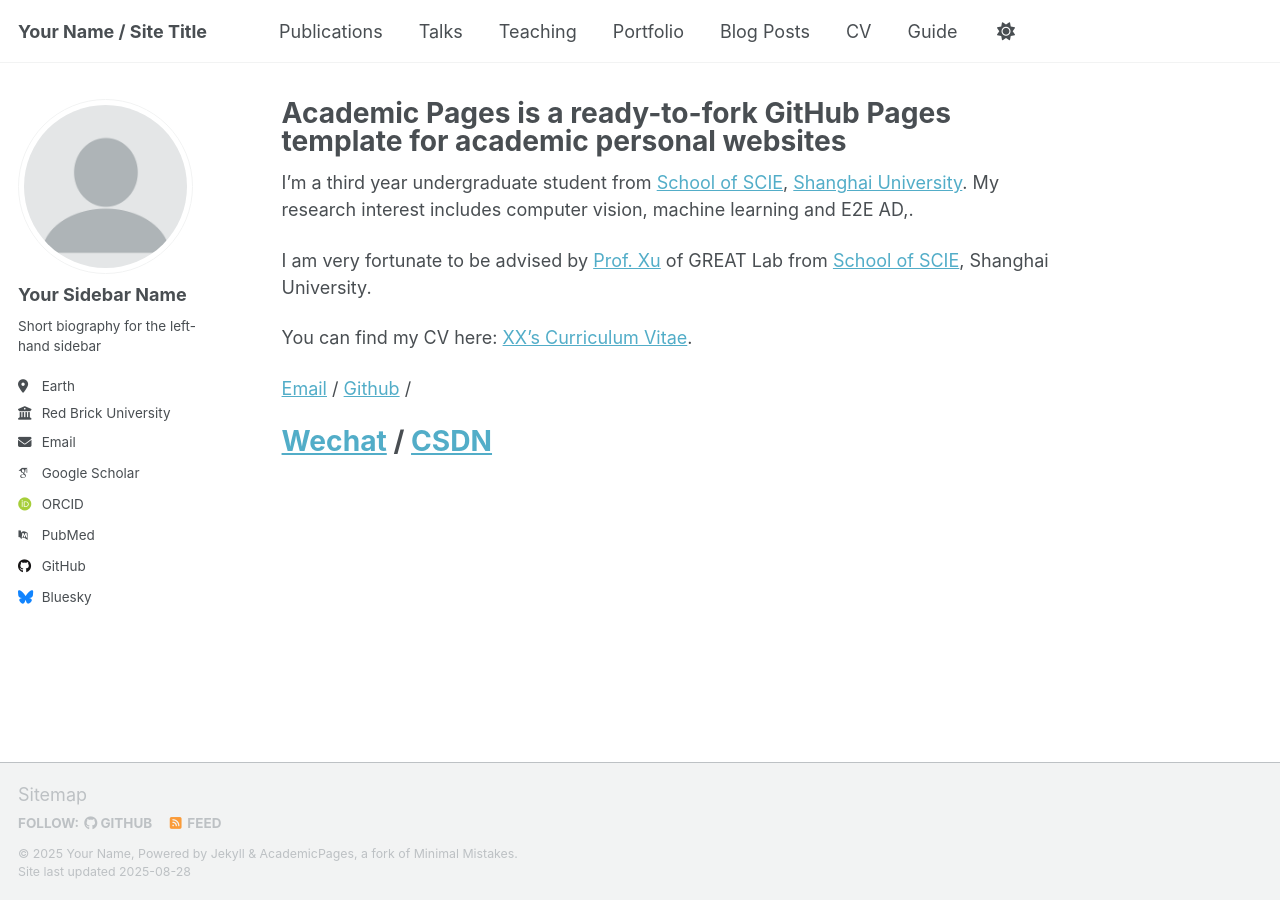
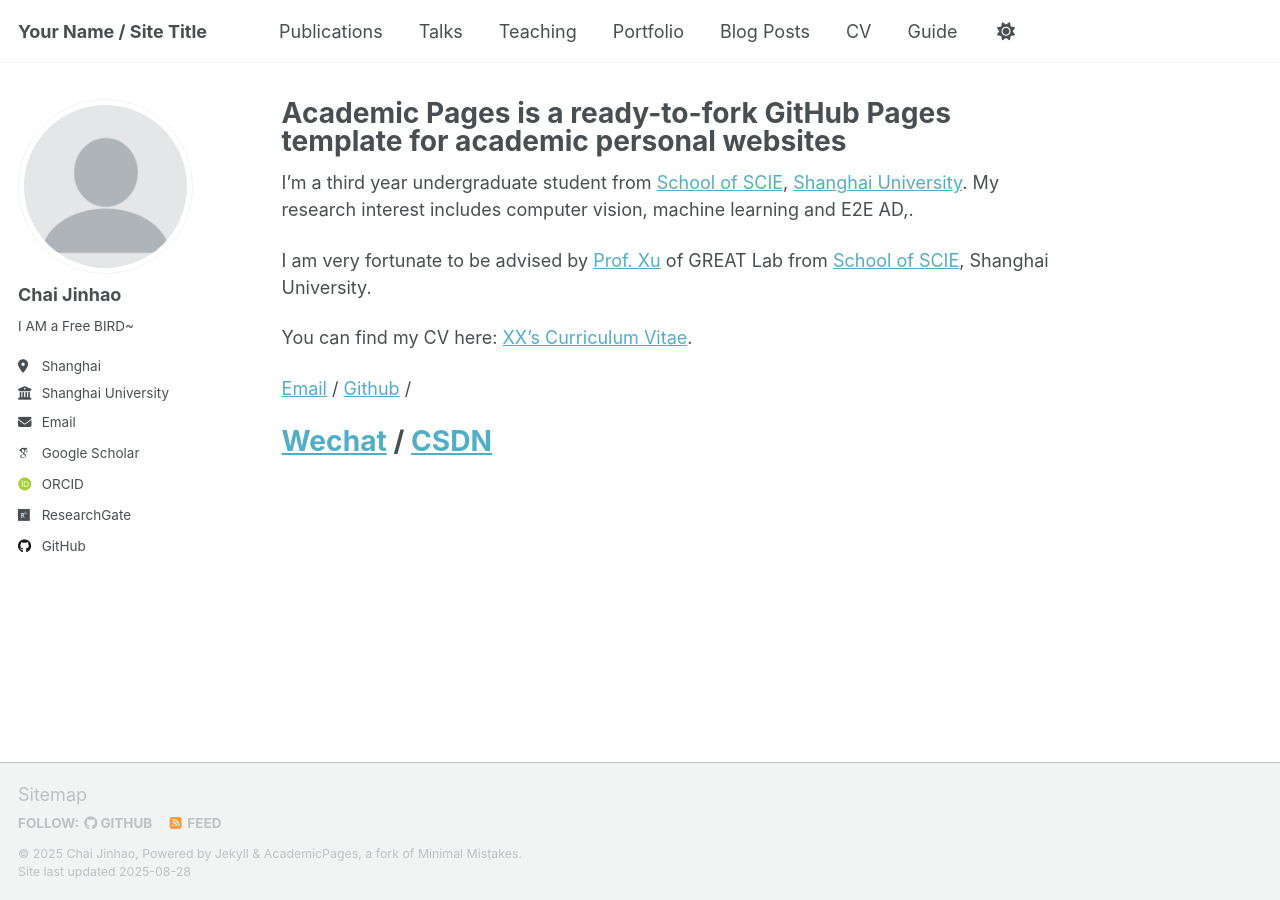
Before and after one commit to ChaiJohn216/ChaiJohn.giuhub.io, a Jekyll site: the page built from _pages/about.md, in a window 1280 px wide. Built offline with Jekyll 4.4.1, drawn with Linux system fonts in a browser that asks for light colours; some web fonts are replaced; a script that is not in the unit is left out.

Commit message:
Update _config.yml

```diff
--- a/_config.yml
+++ b/_config.yml
@@ -11,7 +11,7 @@ locale                   : "en-US"
 site_theme               : "default" # Currently available options are "default", "air"
 title                    : "Your Name / Site Title"
 title_separator          : "-"
-name                     : &name "Your Name"
+name                     : &name "Chai Jinhao"
 description              : &description "personal description"
 url                      : https://academicpages.github.io # the base hostname & protocol for your site e.g. "https://[your GitHub username].github.io" or if you already have some other page hosted on Github then use "https://[your GitHub username].github.io/[Your Repo Name]"
 baseurl                  : "" # the subpath of your site, e.g. "/blog"
@@ -23,37 +23,37 @@ repository               : "academicpages/academicpages.github.io"
 author:
   # Biographic information
   avatar           : "profile.png"
-  name             : "Your Sidebar Name"
+  name             : "Chai Jinhao"
   pronouns         : # example: "she/her"
-  bio              : "Short biography for the left-hand sidebar"
-  location         : "Earth"
-  employer         : "Red Brick University"
+  bio              : "I AM a Free BIRD~"
+  location         : "Shanghai"
+  employer         : "Shanghai University"
   uri              : # URL
-  email            : "none@example.org"
+  email            : "cjh1031901072@outlook.com"
 
   # Academic websites
   academia         : # URL
   arxiv            : # URL - Update with the correct link to your profile
-  googlescholar    : "https://scholar.google.com/citations?user=PS_CX0AAAAAJ"
+  googlescholar    : "https://scholar.google.com/citations?user=Gu0ufocAAAAJ"
   inspire-hep      : # URL
   impactstory      : # URL
-  orcid            : "http://orcid.org/yourorcidurl"
+  orcid            : "https://orcid.org/my-orcid?orcid=0009-0001-9530-743X"
   semantic         : # URL
-  pubmed           : "https://www.ncbi.nlm.nih.gov/pubmed/?term=john+snow"
-  researchgate     : # URL
+  pubmed           : # "https://www.ncbi.nlm.nih.gov/pubmed/?term=john+snow"
+  researchgate     : "https://www.researchgate.net/profile/Jinhao-Chai/publications?sorting=recentlyAdded&editMode=1"
   scopus           : # URL
 
   # Repositories and software development
   bitbucket        : # Username - Update with your username on the site
   codepen          : # Username
   dribbble         : # Username
-  github           : "academicpages"
+  github           : "ChaiJohn"
   kaggle           : # Username
   stackoverflow    : # User number or user number and name (i.e., use "1" or "1/jeff-atwood")
 
   # Social media
   artstation       : # Username
-  bluesky          : "bsky.app" # Replace this with you Bluesky username
+  bluesky          : #"bsky.app" # Replace this with you Bluesky username
   facebook         : # Username
   flickr           : # Username
   foursquare       : # Username
```
